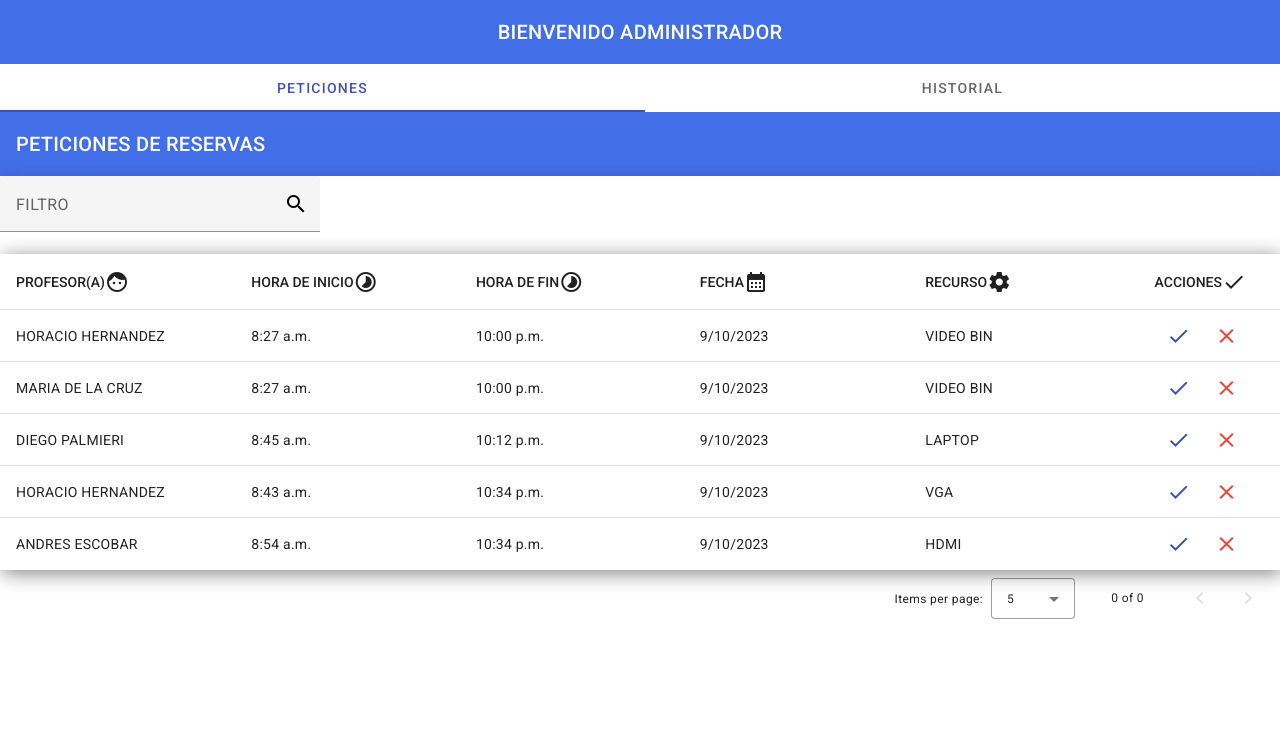
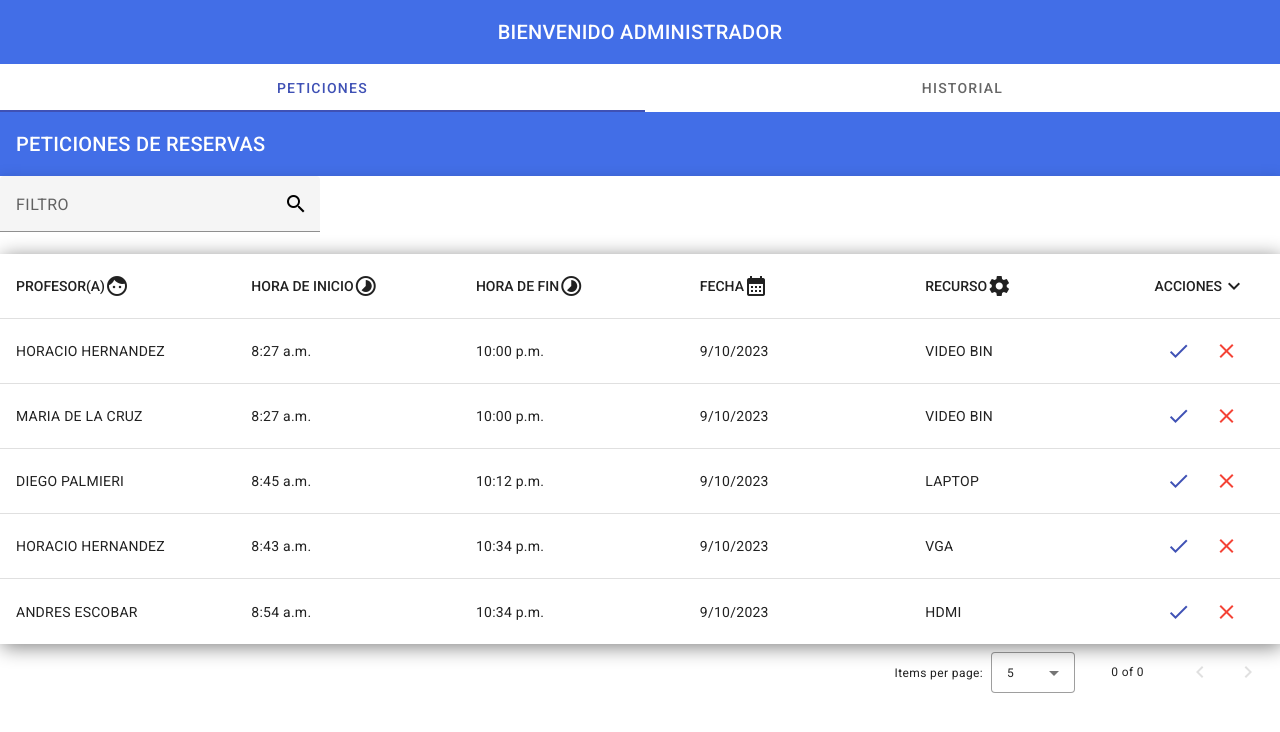
Before and after one commit to DiegoPalmieri/laboratorio-pa, an Angular app: page /admin in a window 1280 px wide. Shown: the top 732 px of the page. Built offline with nearby package versions, Linux system fonts and the light colour scheme.

Commit message:
mejoras en el diseño de la tabla de peticion

```diff
--- a/src/app/components/usuarios/admin/peticiones/peticiones.component.css
+++ b/src/app/components/usuarios/admin/peticiones/peticiones.component.css
@@ -10,6 +10,7 @@ mat-toolbar {
 td,
 th {
   width: 20%;
+  height: 65px;
 }
 
 table {
--- a/src/app/components/usuarios/admin/peticiones/peticiones.component.html
+++ b/src/app/components/usuarios/admin/peticiones/peticiones.component.html
@@ -63,14 +63,14 @@
             <ng-container matColumnDef="acciones" class="header-table">
                 <th mat-header-cell mathead *matHeaderCellDef mat-sort-header class="table-venta-cell">
                     ACCIONES
-                    <mat-icon matSuffix disabled="false">done</mat-icon>
+                    <mat-icon matSuffix disabled="false">expand_more</mat-icon>
                 </th>
                 <td mat-cell *matCellDef="let row" class="table-venta-cell">
-                    <button mat-icon-button matTooltip="ACEPTAR" color="primary">
+                    <button mat-icon-button matTooltip="Aceptar" color="primary">
                         <mat-icon matSuffix disabled="true">check</mat-icon>
                     </button>
 
-                    <button mat-icon-button matTooltip="DENEGAR" color="warn">
+                    <button mat-icon-button matTooltip="Denegar" color="warn">
                         <mat-icon matSuffix disabled="true">close</mat-icon>
                     </button>
                 </td>
```
